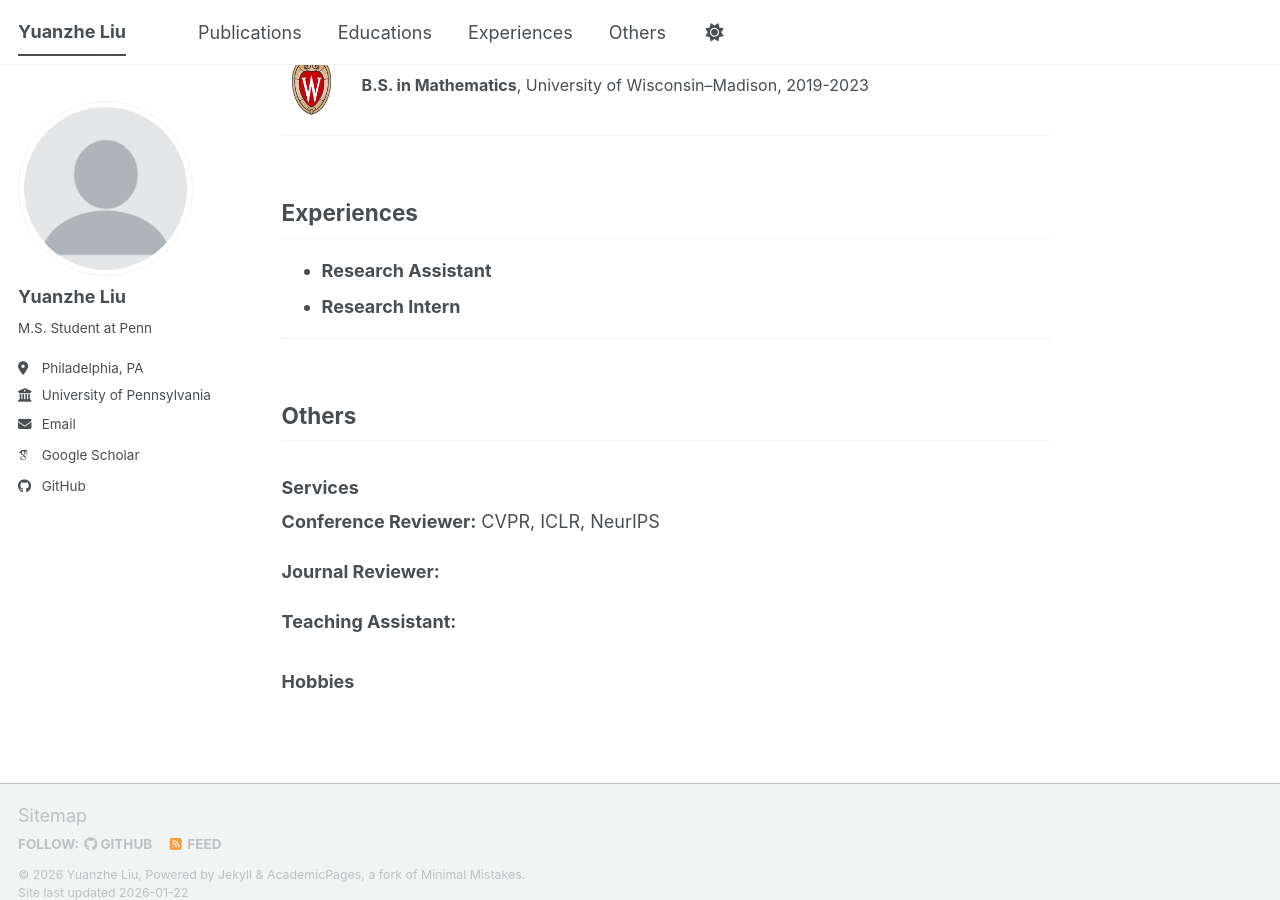
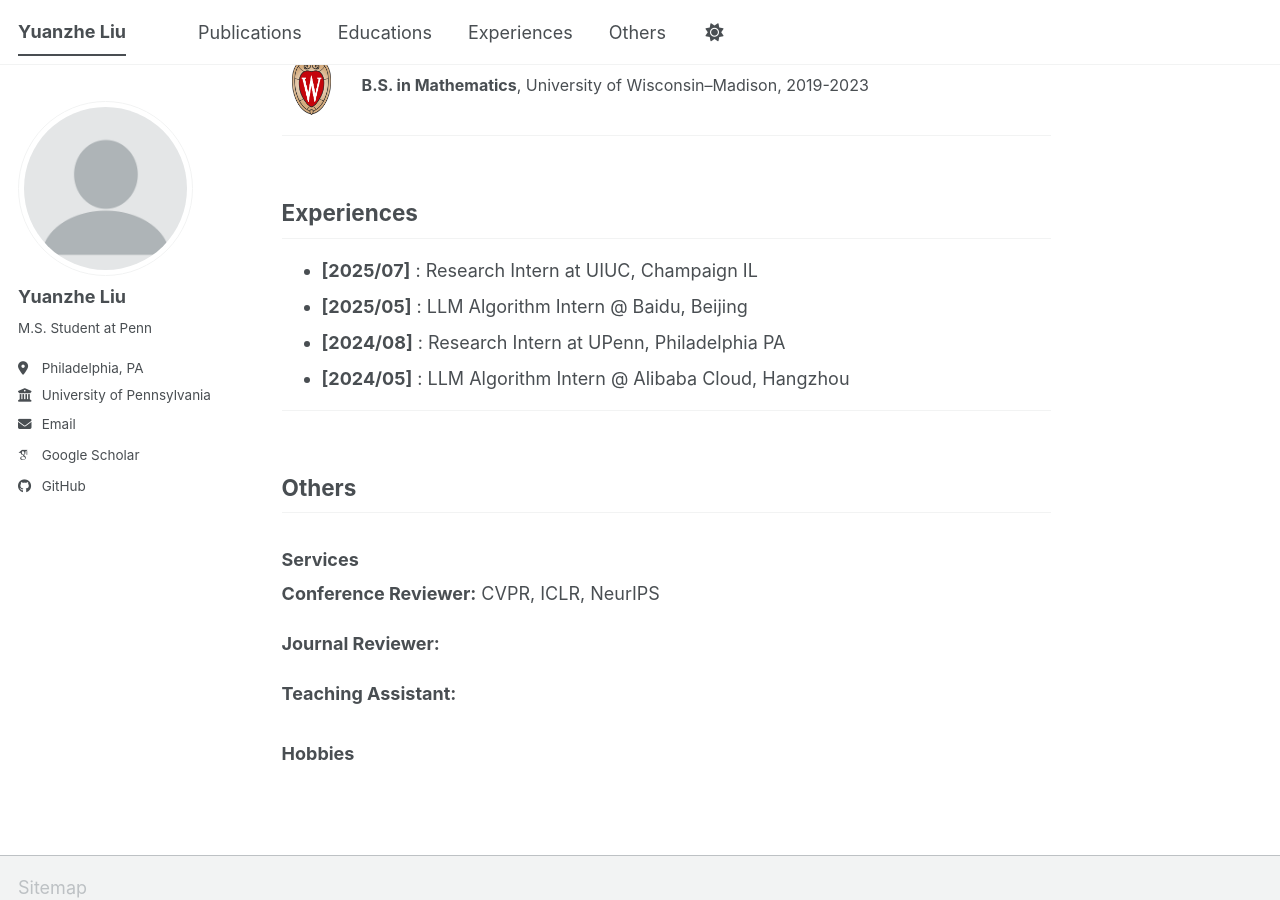
Before and after one commit to yuanzhel0903/yuanzhel0903.github.io, a Jekyll site: the page built from _pages/about.md, in a window 1280 px wide and 900 px high, scrolled down 1421 px. Built offline with Jekyll 4.4.1, drawn with Linux system fonts in a browser that asks for light colours; some web fonts are replaced; a script bundle is joined from its source files by our own code; library files that are not in the unit come from our copies.

Commit message:
Update about.md

```diff
--- a/_pages/about.md
+++ b/_pages/about.md
@@ -344,8 +344,10 @@ My research focuses on the capability of embodied agents and applying them for p
 
 ## Experiences
 
-- **Research Assistant**
-- **Research Intern**
+- **[2025/07]** : Research Intern at UIUC, Champaign IL
+- **[2025/05]** : LLM Algorithm Intern @ Baidu, Beijing
+- **[2024/08]** : Research Intern at UPenn, Philadelphia PA
+- **[2024/05]** : LLM Algorithm Intern @ Alibaba Cloud, Hangzhou
 
 ---
 
```
